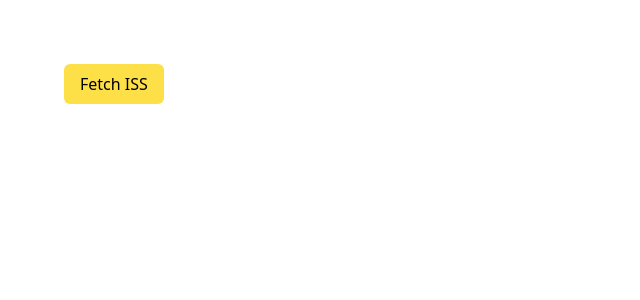
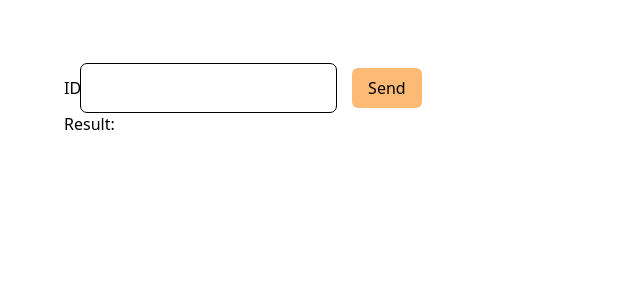
Before and after one commit to vietan0/scraps-static-automated-tests, a React (Vite) app: page / in a window 1280 px wide. Shown: the top 300 px of the page, without its empty margins (0-640 px from the left). Built offline with nearby package versions, Linux system fonts and the light colour scheme.

Commit message:
feat: add TDD API mocking

```diff
--- a/src/App.tsx
+++ b/src/App.tsx
@@ -1,9 +1,9 @@
-import GetIss from './test-apis/GetIss';
+import CatForm from './tdd-form/CatForm';
 
 export default function App() {
   return (
     <div id="App">
-      <GetIss />
+      <CatForm />
     </div>
   );
 }
--- /dev/null
+++ b/src/tdd-form/CatForm.tsx
@@ -0,0 +1,34 @@
+import { useState } from 'react';
+
+import { fetchCatFacts } from './api';
+
+export default function CatForm() {
+  const [value, setValue] = useState('');
+  const [result, setResult] = useState('');
+
+  async function handleSubmit(e: React.FormEvent<HTMLFormElement>) {
+    e.preventDefault();
+    const data = await fetchCatFacts(value);
+    setResult(data.data[0]);
+  }
+
+  return (
+    <div className="m-16">
+      <form onSubmit={handleSubmit}>
+        <label htmlFor="id">ID</label>
+        <input
+          type="text"
+          name="id"
+          id="id"
+          value={value}
+          onChange={(e) => setValue(e.target.value)}
+          className="p-3 outline outline-1 rounded-md"
+        />
+        <button className="px-4 ml-4 py-2 rounded-md bg-orange-300">
+          Send
+        </button>
+      </form>
+      <p>Result: {result}</p>
+    </div>
+  );
+}
--- /dev/null
+++ b/src/tdd-form/api.ts
@@ -0,0 +1,7 @@
+async function fetchCatFacts(id: string = '0') {
+  const res = await fetch(`https://meowfacts.herokuapp.com/?id=${id}`);
+  const data = (await res.json()) as { data: Array<string> };
+  return data;
+}
+
+export { fetchCatFacts };
```
Also changed, not shown: 1 other file (tests, documents, lock files or other folders).
